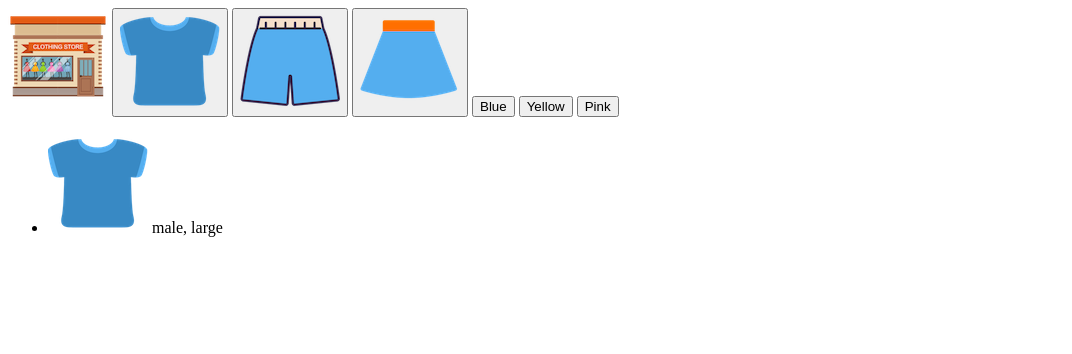
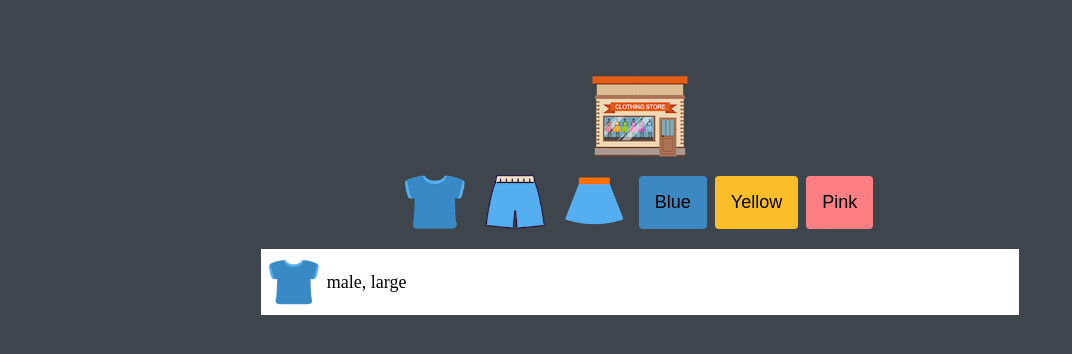
Before and after one commit to Kyeom1997/Javascript_ShoppingMall, a plain HTML site: page index.html in a window 1280 px wide. Shown: the whole page, without its empty margins (0-1072 px from the left). Drawn offline with Linux system fonts and the light colour scheme.

Commit message:
js_shoppingmall_css

```diff
--- a/index.html
+++ b/index.html
@@ -10,15 +10,24 @@
 </head>
 
 <body>
-  <!--logo-->
+  <!-- logo -->
   <img src="img/logo.png" alt="Logo" class="logo">
-  <!--Buttons-->
-  <button class="btn"><img src="img/blue_t.png" alt="tshirt" class="imgBtn"></button>
-  <button class="btn"><img src="img/blue_p.png" alt="pants" class="imgBtn"></button>
-  <button class="btn"><img src="img/blue_s.png" alt="skirt" class="imgBtn"></button>
-  <button class="btn colorBtn blue">Blue</button>
-  <button class="btn colorBtn yellow">Yellow</button>
-  <button class="btn colorBtn pink">Pink</button>
+  <!-- Buttons -->
+  <section class="buttons">
+    <button class="btn">
+      <img src="img/blue_t.png" alt="tshirt" class="imgBtn">
+    </button>
+    <button class="btn">
+      <img src="img/blue_p.png" alt="pants" class="imgBtn">
+    </button>
+    <button class="btn">
+      <img src="img/blue_s.png" alt="skirt" class="imgBtn">
+
+      <button class="btn colorBtn blue">Blue</button>
+      <button class="btn colorBtn yellow">Yellow</button>
+      <button class="btn colorBtn pink">Pink</button>
+    </button>
+  </section>
   <!--Items-->
   <ul class="items">
     <li class="item">
--- a/style.css
+++ b/style.css
@@ -6,8 +6,99 @@
   --color-yellow: #fbbe28;
   --color-pink: #fd7f84;
   --color-light-grey: #dfdfdf;
+
+
+/* size */
+  --base-space: 8px;
+  --size-button: 60px;
+  --size-border: 4px;
+  --size-thumbnail: 50px;
+  --font-size: 18px;
+
+/* animation */
+  --animation-duration: 300ms;
+
 }
 
-* {
-  box-sizing: border-box;
+body {
+  height: 100vh;
+  background-color: var(--color-black);
+  display: flex;
+  flex-direction: column;
+  justify-content: center;
+  align-items: center;
 }
+
+.logo {
+  cursor: pointer;
+  transition: transform var(--animation-duration) ease;
+}
+
+.btn {
+  background-color: transparent;
+  border: none;
+  outline: none;
+  cursor: pointer;
+  transition: transform var(--animation-duration) ease;
+  margin-right: var(--base-space);
+  display: flex;
+  flex: 1;
+}
+
+.btn:hover, .logo:hover {
+  transform: scale(1.1);
+}
+
+.buttons {
+  display: flex;
+  align-items: center;
+}
+
+.imgBtn {
+  width: var(--size-button);
+  height: var(--size-button);
+}
+
+.colorBtn {
+  font-size: var(--font-size);
+  padding: calc(var(--base-space) * 2);
+  border-radius: var(--size-border);
+}
+
+.blue {
+  background-color: var(--color-blue);
+}
+
+.yellow {
+  background-color: var(--color-yellow);
+}
+
+.pink {
+  background-color: var(--color-pink);
+}
+
+.items {
+  width: 60%;
+  height: 60%;
+  list-style: none;
+  padding-left: 0;
+  overflow-y: scroll;
+}
+
+.item {
+  background-color: white;
+  display: flex;
+  align-items: center;
+  padding: var(--base-space);
+  margin-bottom: var(--base-space);
+}
+
+.item_thumbnail {
+  width: var(--size-thumbnail);
+  height: var(--size-thumbnail);
+}
+
+.item_description {
+  margin-left: var(--base-space);
+  font-size: var(--font-size);
+}
```
